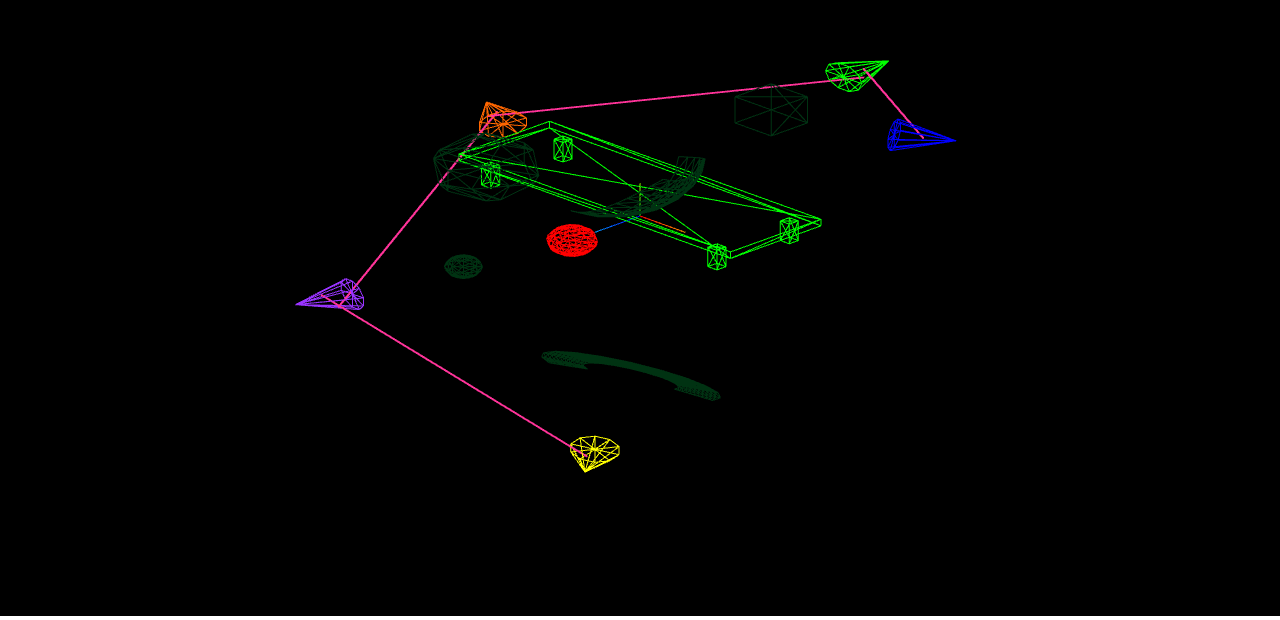
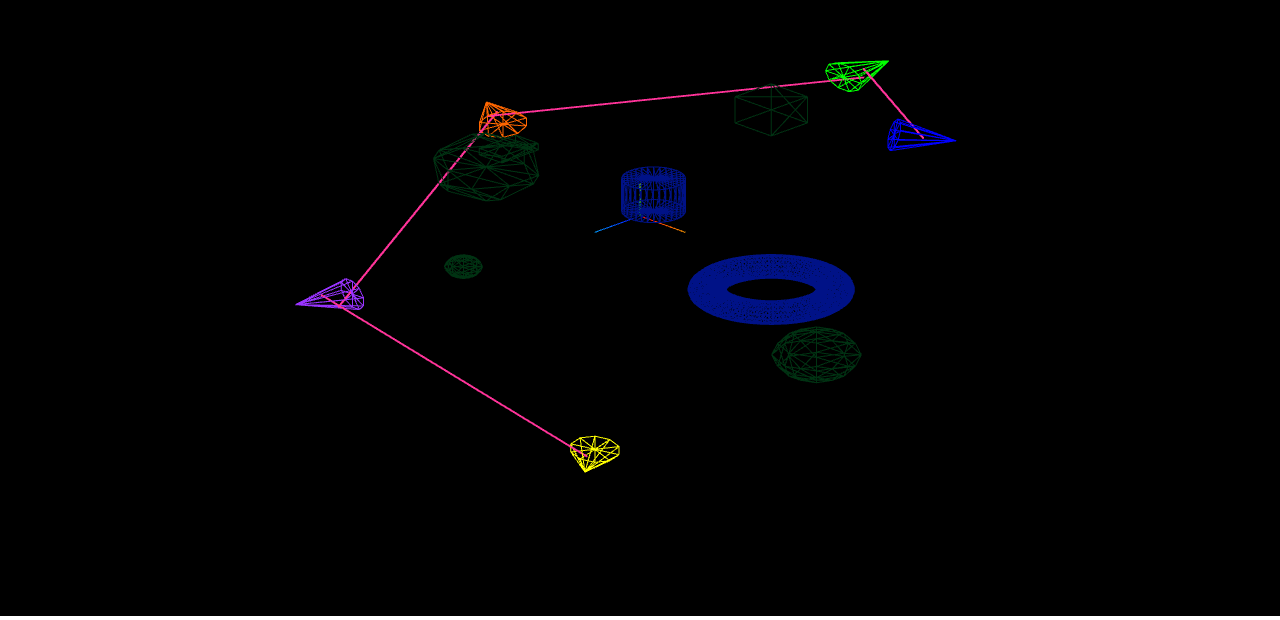
Before and after one commit to diogorainhalopes/CG-21-22, a plain HTML site: page LAB1/index.html in a window 1280 px wide. Shown: the part 184-804 px from the top of the page. Drawn offline with Linux system fonts and the light colour scheme; animation ran at ten frames a second.

Commit message:
Object 2 + Removed mesa e bola

```diff
--- a/LAB1/index.html
+++ b/LAB1/index.html
@@ -10,10 +10,9 @@
                 overflow: hidden;
             }
         </style>
-        <script src="js/objects/ball.js"></script>
         <script src="js/objects/obj1.js"></script>
+        <script src="js/objects/obj2.js"></script>
         <script src="js/objects/obj3.js"></script>
-        <script src="js/objects/table.js"></script>
         <script src="js/three.js"></script>
         <script src="js/main.js"></script>
     </head>
--- a/LAB1/js/main.js
+++ b/LAB1/js/main.js
@@ -11,9 +11,10 @@ function createScene() {
     scene.add(new THREE.AxisHelper(10));
 
     createObj1(0, 0, 0);
+    createObj2(0, 0, 0);
     createObj3(0, 0, 0);
-    createTable(0, 8, 0);
-    createBall(0, 0, 15);
+    // createTable(0, 8, 0);
+    // createBall(0, 0, 15);
 }
 
 function createCamera() {
@@ -59,10 +60,10 @@ function onKeyDown(e) {
 
     switch (e.key) {
 
-    case 'S':  //S
-    case 's': //s
-        ball.userData.jumping = !ball.userData.jumping;
-        break;
+    // case 'S':  //S
+    // case 's': //s
+    //     ball.userData.jumping = !ball.userData.jumping;
+    //     break;
     case 'E':  //E
     case 'e': //e
         scene.traverse(function (node) {
@@ -99,9 +100,9 @@ function onKeyDown(e) {
     case 'Z':
         cone.rotateZ(0.1);
         break;
-    case 'd':
-        table.rotateX(0.1);
-        break;
+    // case 'd':
+    //     table.rotateX(0.1);
+    //     break;
     }
 }
 
@@ -131,11 +132,11 @@ function init() {
 function animate() {
     'use strict';
 
-    if (ball.userData.jumping) {
-        ball.userData.step += 0.04;
-        ball.position.y = Math.abs(30 * (Math.sin(ball.userData.step)));
-        ball.position.z = 15 * (Math.cos(ball.userData.step));
-    }
+    // if (ball.userData.jumping) {
+    //     ball.userData.step += 0.04;
+    //     ball.position.y = Math.abs(30 * (Math.sin(ball.userData.step)));
+    //     ball.position.z = 15 * (Math.cos(ball.userData.step));
+    // }
     render();
 
     requestAnimationFrame(animate);
--- /dev/null
+++ b/LAB1/js/objects/obj2.js
@@ -0,0 +1,39 @@
+
+var geometry, material, mesh;
+
+var obj2;
+
+function addTorus(obj, x, y, z, a, b, c, r, t, rs, rt) {
+    'use strict';
+
+    geometry = new THREE.TorusGeometry(r, t, rs, rt);
+    mesh = new THREE.Mesh(geometry, material);
+    mesh.position.set(x, y, z);
+    mesh.rotation.set(a, b, c);
+    obj.add(mesh);
+
+}
+
+function addCylinder(obj, x, y, z, a, b, c, rt, rb, h, rw) {
+    'use strict';
+
+    geometry = new THREE.CylinderGeometry(rt, rb, h, rw);
+    mesh = new THREE.Mesh(geometry, material);
+    mesh.position.set(x, y, z);
+    mesh.rotation.set(a, b, c);
+    obj.add(mesh);
+
+}
+
+function createObj2(x, y, z) {
+    'use strict'
+
+    obj2 = new THREE.Object3D();
+    material = new THREE.MeshBasicMaterial({ color: 0x0001287, wireframe: true });
+    addTorus(obj2, 5, -32, -24, Math.PI/2, 0, 0, 10, 3, 16, 100);
+    addCylinder(obj2, 27, 32, 24, 0, 0, 0, 5, 5, 10, 32);
+
+    obj2.rotation.set(x, y, z);
+    scene.add(obj2);
+
+}
--- a/LAB1/js/objects/obj3.js
+++ b/LAB1/js/objects/obj3.js
@@ -3,10 +3,10 @@ var geometry, material, mesh;
 
 var obj3;
 
-function addCube(obj, x, y, z) {
+function addCube(obj, x, y, z, l1, l2, l3) {
     'use strict';
 
-    geometry = new THREE.CubeGeometry(8, 8, 8);
+    geometry = new THREE.CubeGeometry(l1, l2, l3);
     mesh = new THREE.Mesh(geometry, material);
     mesh.position.set(x, y, z);
     obj.add(mesh);
@@ -23,56 +23,29 @@ function addDodecahedron(obj, x, y, z) {
 
 }
 
-function addRing(obj, x, y, z, a, b, c) {
+function addSphere(obj, x, y, z, r) {
     'use strict';
 
-    geometry = new THREE.RingGeometry(8, 15, 12, 10, 2, 4);
-    mesh = new THREE.Mesh(geometry, material);
-    mesh.position.set(x, y, z);
-    mesh.rotation.set(a, b, c);
-    obj.add(mesh);
-
-}
-
-function addLathe(obj, x, y, z, a, b, c) {
-    'use strict';
-
-    const points = [];
-    for ( let i = 0; i < 10; i ++ ) {
-        points.push( new THREE.Vector2( Math.sin( i * 0.2 ) * 10 + 5, ( i - 5 ) * 2 ) );
-    }
-
-    geometry = new THREE.LatheGeometry(points, 7, 0, 2);
-    mesh = new THREE.Mesh(geometry, material);
-    mesh.position.set(x, y, z);
-    mesh.rotation.set(a, b, c);
-    obj.add(mesh);
-
-}
-
-function addSphere(obj, x, y, z) {
-    'use strict';
-
-    geometry = new THREE.SphereGeometry(3);
+    geometry = new THREE.SphereGeometry(r);
     mesh = new THREE.Mesh(geometry, material);
     mesh.position.set(x, y, z);
     obj.add(mesh);
 
 }
 
+
 function createObj3(x, y, z) {
     'use strict'
 
     obj3 = new THREE.Object3D();
     material = new THREE.MeshBasicMaterial({ color: 0x003212, wireframe: true });
-    addCube(obj3, 5, 23, -24);
+    addCube(obj3, 5, 23, -24, 8, 8, 8);
+    addCube(obj3, -40, -5, -11, 5, 2, 8);
     addDodecahedron(obj3, -20, 12, 14);
-    addRing(obj3, 12, -36, 14, Math.PI/3, 0, 0);
-    addLathe(obj3, 11, 29, 12, Math.PI/3, 0, 0);
-    addSphere(obj3, -25, -21, 14);
+    addSphere(obj3, -25, -21, 14, 3);
+    addSphere(obj3, 25, -37, -14, 7);
 
     obj3.rotation.set(x, y, z);
     scene.add(obj3);
 
-
 }
```
Also changed, not shown: 1 other file.
